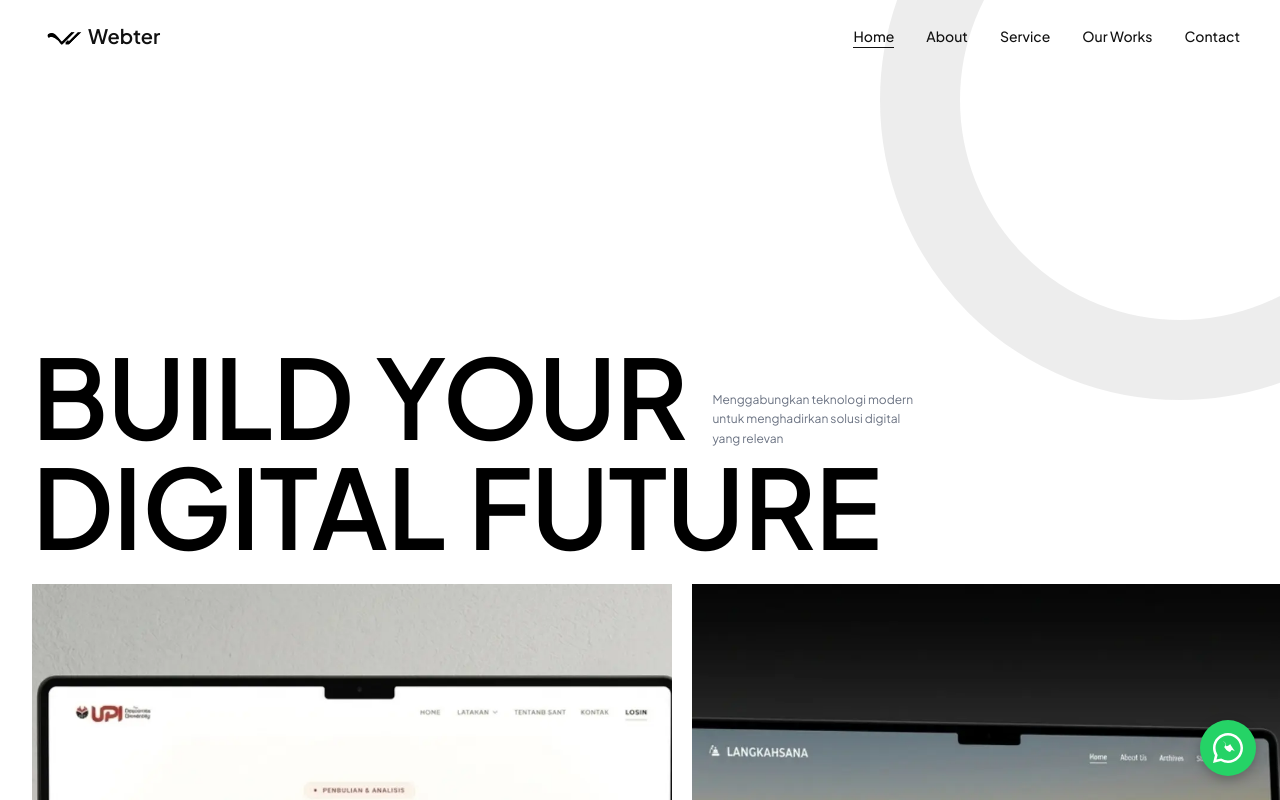
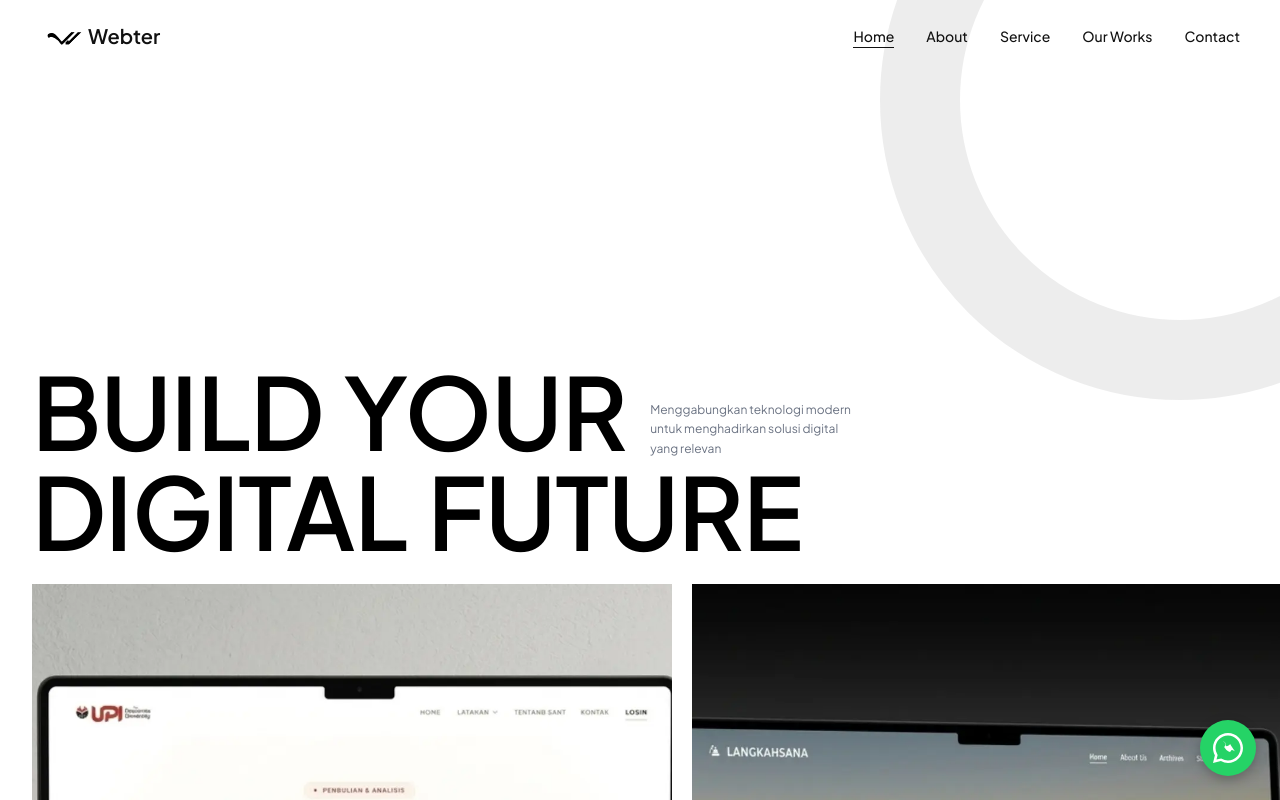
Before and after one commit to Luthfikhaerii/webter, a Next.js app: page / in a window 1280 px wide. Shown: the top 800 px of the page. Built offline with nearby package versions, Linux system fonts and the light colour scheme.

Commit message:
update hero

```diff
--- a/app/page.tsx
+++ b/app/page.tsx
@@ -533,7 +533,7 @@ export default function Home() {
 
           <h1
             className="md:leading-[1] leading-[1.3]"
-            style={{ fontSize: 'clamp(35px, 10vw, 110px)', fontWeight: '900', pointerEvents: 'auto' }}
+            style={{ fontSize: 'clamp(35px, 10vw, 100px)', fontWeight: '900', pointerEvents: 'auto' }}
           >
             <div className="flex items-end flex-wrap" style={{ gap: '0 0.2em' }}>
               <HeroWord word="Build" delay={0.05} pb={0} isLoaded={loaded} />
```
